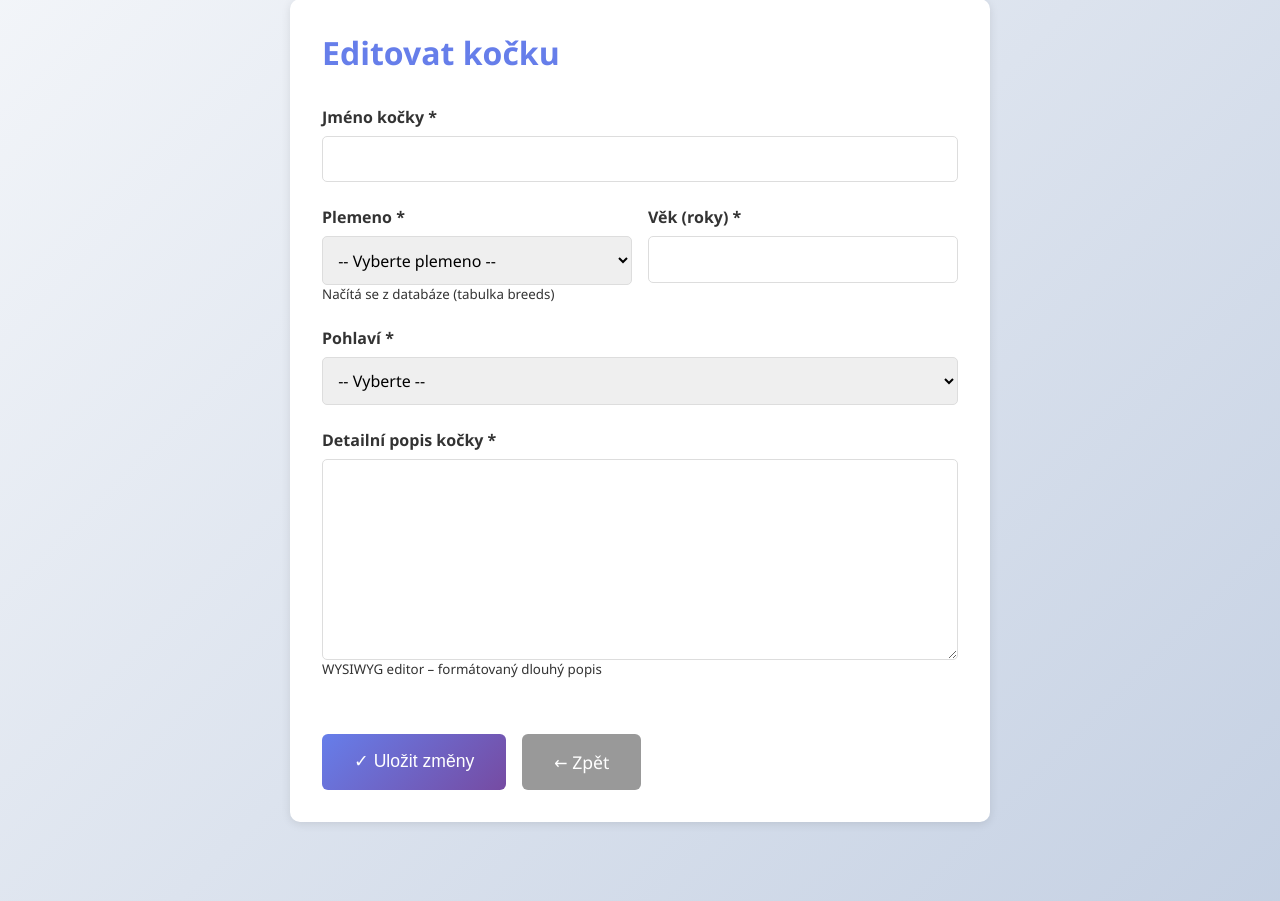
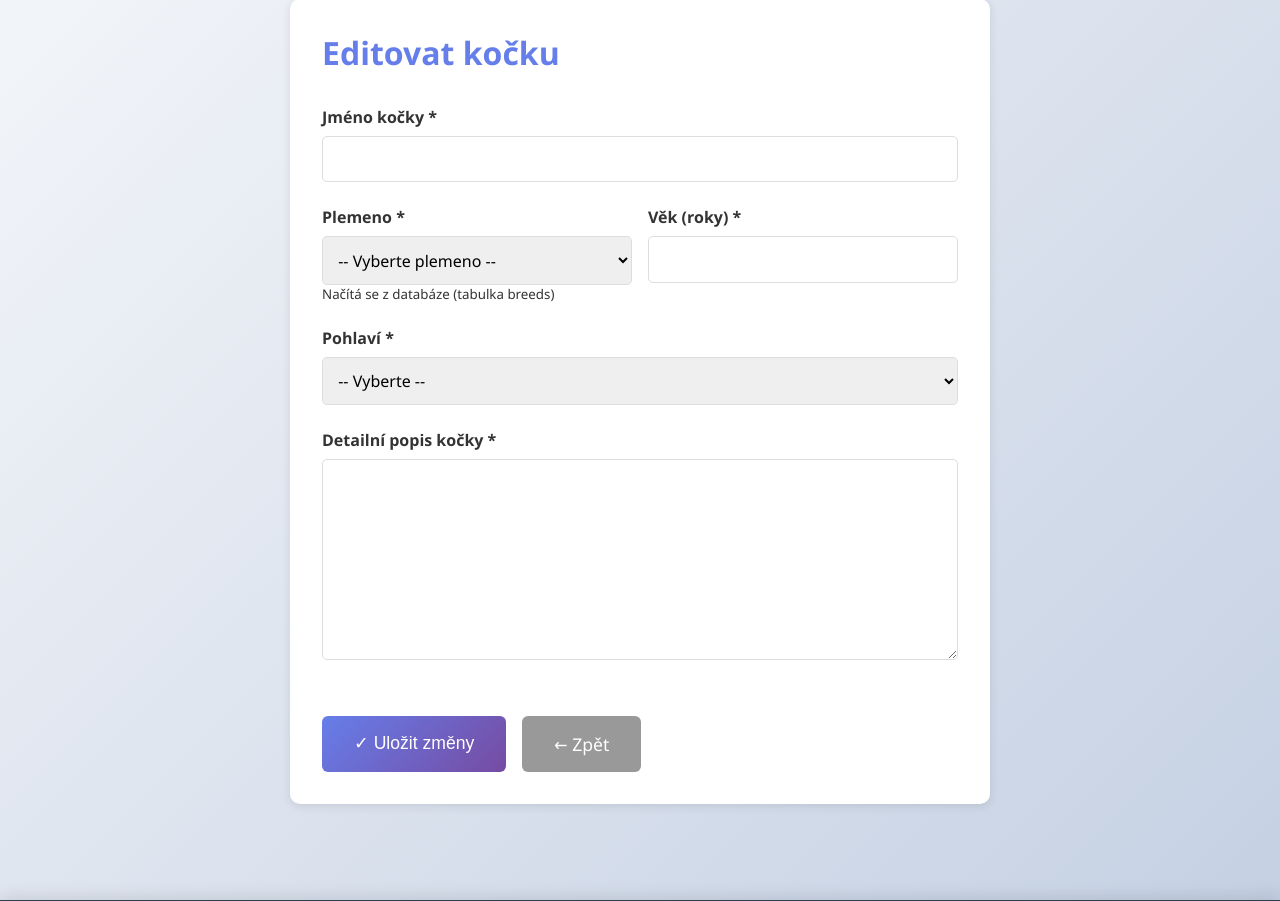
Before and after one commit to Veka741/WebProjekt3, a CodeIgniter 4 app: the page made by app/Views/manage_edit.php in a window 1280 px wide. Shown: the part 136-1037 px from the top of the page. Run offline with PHP 8.4 and a stand-in for CodeIgniter, Linux system fonts and the light colour scheme; the template is opened without the code that fills it, so the values that code supplies are empty; some libraries are stand-ins or nearby versions.

Commit message:
Remove WYSIWYG hint text under the edit long-description field
Co-Authored-By: Claude Opus 4.8 <noreply@anthropic.com>

```diff
--- a/app/Views/manage_edit.php
+++ b/app/Views/manage_edit.php
@@ -56,7 +56,6 @@
         <div class="form-group">
             <label for="description">Detailní popis kočky *</label>
             <textarea id="description" name="long_description" rows="8"><?= esc($cat['long_description'] ?? $cat['description'] ?? '') ?></textarea>
-            <small>WYSIWYG editor – formátovaný dlouhý popis</small>
         </div>
 
         <div class="form-actions">
```
